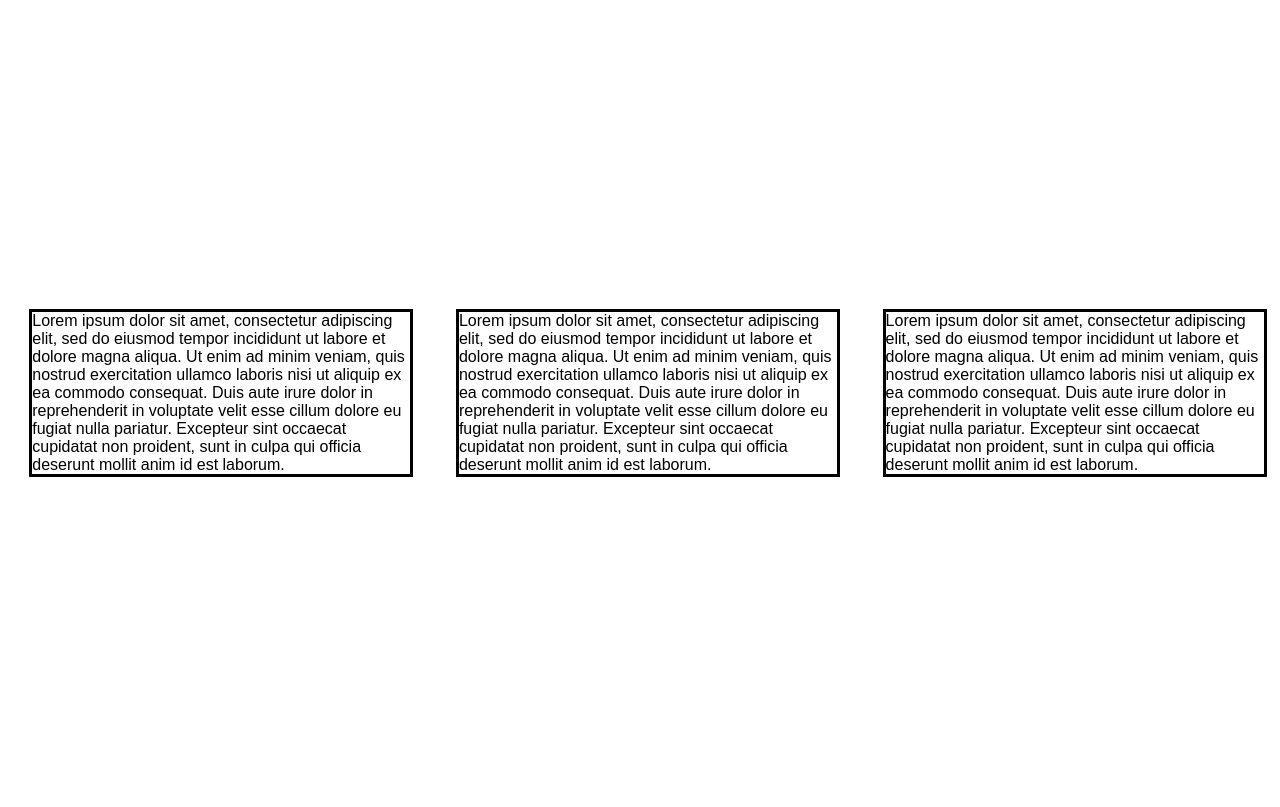
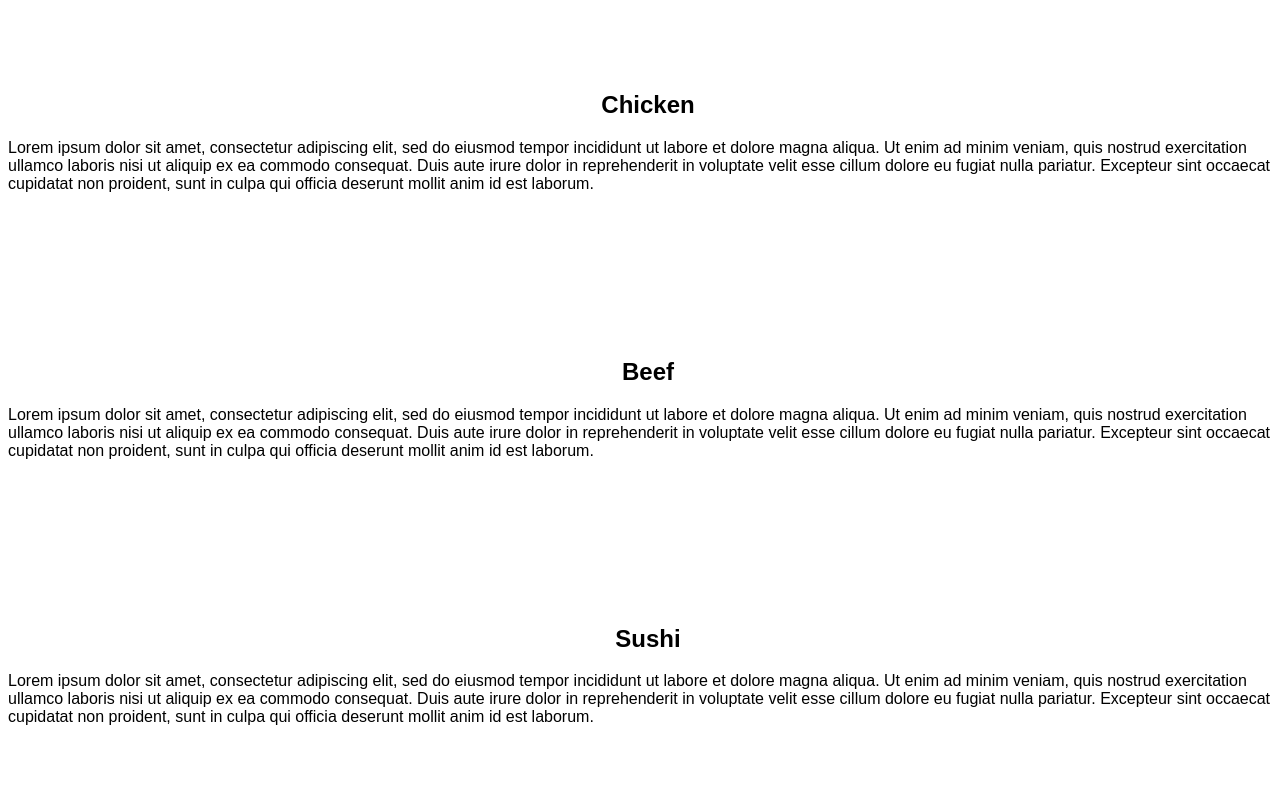
Before and after one commit to Himanshudewangan6973/module2-solution, a plain HTML site: page index.html in a window 1280 px wide. Shown: the part 73-880 px from the top of the page. Drawn offline with Linux system fonts and the light colour scheme.

Commit message:
Update index.html

```diff
--- a/index.html
+++ b/index.html
@@ -1,14 +1,27 @@
-<html>
+<!DOCTYPE html>
 <head>
   <meta charset="utf-8">
   <link rel="stylesheet" href="css/week.css">
-  <title>Week days</title>
+  <title>The Menu</title>
 </head>
 <body>
   <h1>Our Menu</h1>
   <div class="container">
-    <div class="menu col-1 col-2 col-3">
-      <section >
+    <section class="menu1">
+      <h1>Chicken</h1>
+      <p>Lorem ipsum dolor sit amet, consectetur adipiscing elit, sed
+        do eiusmod tempor incididunt ut labore et dolore magna aliqua.
+        Ut enim ad minim veniam, quis nostrud exercitation ullamco
+        laboris nisi ut aliquip ex ea commodo consequat. Duis aute
+        irure dolor in reprehenderit in voluptate velit esse cillum
+        dolore eu fugiat nulla pariatur. Excepteur sint occaecat
+        cupidatat non proident, sunt in culpa qui officia deserunt
+        mollit anim id est laborum.
+      </p>
+    </section>
+    <section class="menu2">
+      <h1>Beef</h1>
+      <p>
         Lorem ipsum dolor sit amet, consectetur adipiscing elit, sed
         do eiusmod tempor incididunt ut labore et dolore magna aliqua.
         Ut enim ad minim veniam, quis nostrud exercitation ullamco
@@ -17,10 +30,11 @@
         dolore eu fugiat nulla pariatur. Excepteur sint occaecat
         cupidatat non proident, sunt in culpa qui officia deserunt
         mollit anim id est laborum.
-      </section>
-    </div>
-    <div class="menu col-1 col-2 col-3">
-      <section>
+      </p>
+    </section>
+    <section class="menu3">
+      <h1>Sushi</h1>
+      <p>
         Lorem ipsum dolor sit amet, consectetur adipiscing elit, sed
         do eiusmod tempor incididunt ut labore et dolore magna aliqua.
         Ut enim ad minim veniam, quis nostrud exercitation ullamco
@@ -28,21 +42,8 @@
         irure dolor in reprehenderit in voluptate velit esse cillum
         dolore eu fugiat nulla pariatur. Excepteur sint occaecat
         cupidatat non proident, sunt in culpa qui officia deserunt
-        mollit anim id est laborum.
-      </section>
-    </div>
-    <div class="menu col-1 col-2 col-3">
-      <section>
-        Lorem ipsum dolor sit amet, consectetur adipiscing elit, sed
-        do eiusmod tempor incididunt ut labore et dolore magna aliqua.
-        Ut enim ad minim veniam, quis nostrud exercitation ullamco
-        laboris nisi ut aliquip ex ea commodo consequat. Duis aute
-        irure dolor in reprehenderit in voluptate velit esse cillum
-        dolore eu fugiat nulla pariatur. Excepteur sint occaecat
-        cupidatat non proident, sunt in culpa qui officia deserunt
-        mollit anim id est laborum.
-      </section>
-    </div>
+        mollit anim id est laborum.</p>
+    </section>
   </div>
 </body>
 </html>
```
